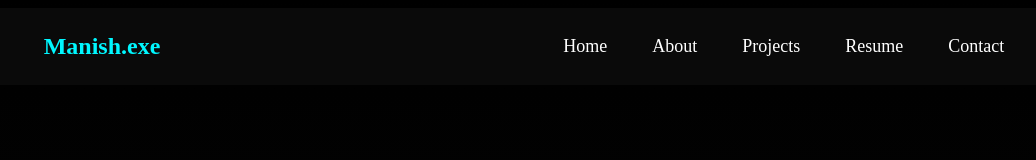
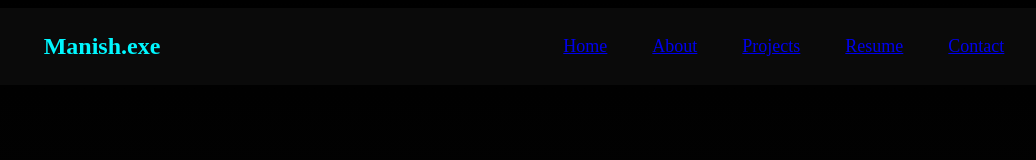
Before and after one commit to foresto-dreamer/portfolio, a React (Vite) app: page / in a window 1280 px wide. Shown: the top 160 px of the page, without its empty margins (116-1152 px from the left). Built offline with nearby package versions, Linux system fonts and the light colour scheme.

Commit message:
Smooth scroll for site

```diff
--- a/src/components/Hero.jsx
+++ b/src/components/Hero.jsx
@@ -28,7 +28,7 @@
 
 return(
 
-<section className="hero">
+<section id="home" className="hero">
 
 <div className="hero-left">
 
--- a/src/components/Navbar.jsx
+++ b/src/components/Navbar.jsx
@@ -8,11 +8,11 @@
       </div>
 
       <ul className="nav-links">
-        <li>Home</li>
-        <li>About</li>
-        <li>Projects</li>
-        <li>Resume</li>
-        <li>Contact</li>
+        <li><a href="#home">Home</a></li>
+        <li><a href="#about">About</a></li>
+        <li><a href="#projects">Projects</a></li>
+        <li><a href="#resume">Resume</a></li>
+        <li><a href="#contact">Contact</a></li>
       </ul>
 
     </nav>
--- a/src/index.css
+++ b/src/index.css
@@ -3,6 +3,9 @@
   color:white;
 }
 
+html{
+  scroll-behavior:smooth;
+}
 /* NAVBAR */
 
 /* NAVBAR */
```
